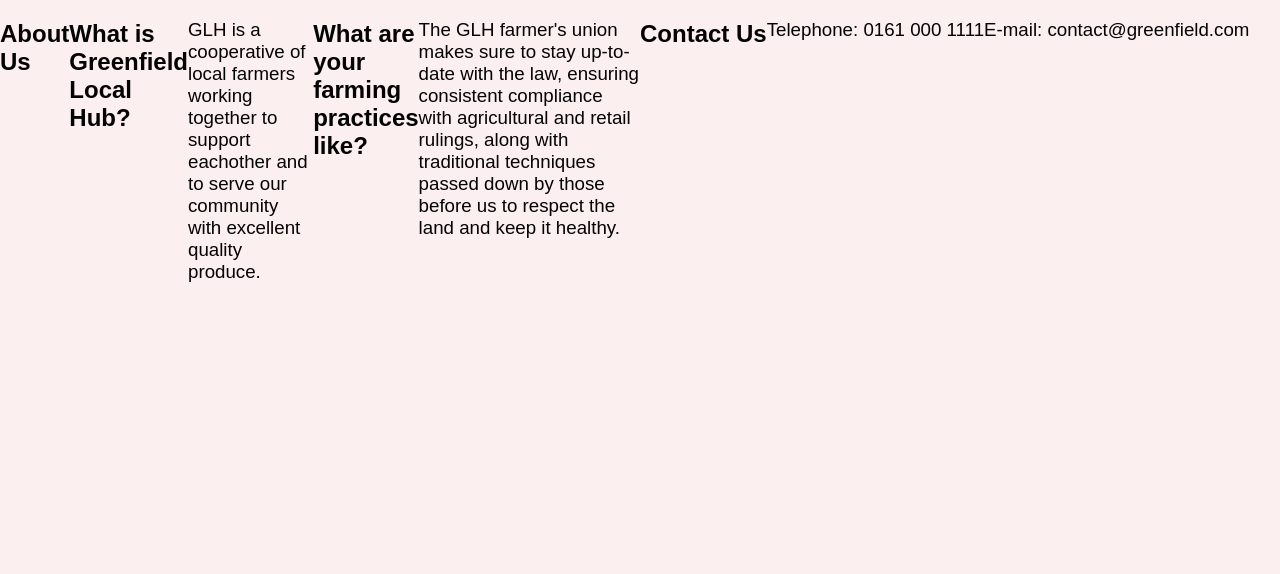
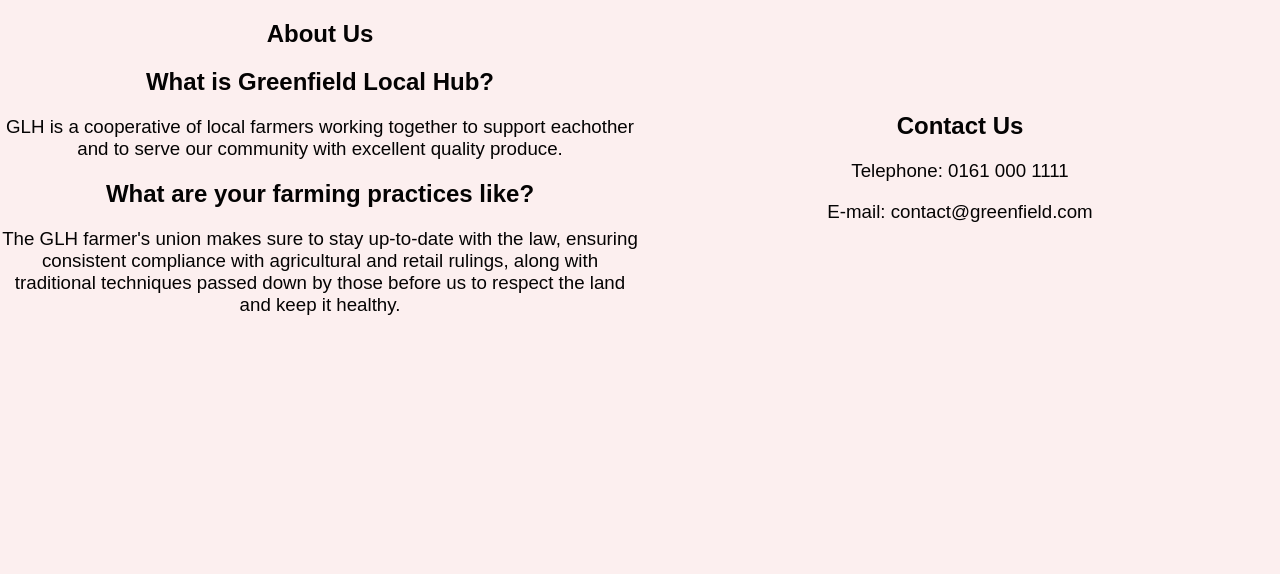
Before and after one commit to theidolone/t, a PHP site: page /about.php in a window 1280 px wide; the page is wider, and only the part inside the window is pictured. Shown: the part 84-658 px from the top of that part. Run offline with PHP 8.4, Linux system fonts and the light colour scheme.

Commit message:
Add files via upload

```diff
--- a/about.php
+++ b/about.php
@@ -15,7 +15,7 @@ session_start()
         include ("header.php")
         ?>
 
-        <main id="about-main">
+    <main id="about-info">
 
         <section id="info">
             <h1 class="manrope-title">About Us</h1>
--- a/account.php
+++ b/account.php
@@ -24,8 +24,8 @@ session_start();
         ?>
 
         <h1 class="manrope-title">Welcome to your account</h1>
-        <h2 class="manrope-title">Currently logged in as <?php echo $_SESSION["email"] ?></h2>
-        <h3 class="manrope-title">Done here? <a href="logout.php" style="color: var(--accent)">Log out</a></h3>
+        <h2 class="manrope-body" style="display: inline;">Currently logged in as</h2> <h2 class="manrope-title" style="display: inline;"><?php echo $_SESSION["email"] ?></h2>
+        <h3 class="manrope-body">Done here? <a href="logout.php" style="color: var(--accent)" class="manrope-title">Log out</a></h3>
 
         <?php
         include ("footer.php")
--- a/defaultstyle.css
+++ b/defaultstyle.css
@@ -171,17 +171,19 @@ body {
     display: flex;
 }
 
-#info {
-    display: flex;
+#about-info, #info, #contact {
+    height: 100%;
+}
+
+#about-info {
+    display: table;
+    height: 100%;
+    width: 100%;
+}
+
+#info, #contact {
+    display: table-cell;
+    text-align: center;
+    vertical-align: middle;
     width: 50%;
 }
-
-#contact {
-    display: flex;
-    width: 50%;
-}
-
-#about-main {
-    display: flex;
-    justify-content: space-evenly;
-}
--- a/header.php
+++ b/header.php
@@ -1,7 +1,7 @@
 <header>
     <nav>
         <div id="navbar">
-            <a href="index.php"><img src="./images/glhLogo.png" width="64px" height="64px" style="position:relative;right:85em;"></a>
+            <a href="index.php" style="position:relative;right:85em;"><img src="./images/glhLogo.png" width="64px" height="64px"></a>
 
                 <a id="basket" class="navbutton-default manrope-body" href="basket.php" style="border-right-style: solid; border-width:2px; border-color:rgba(255,255,255,0.8);">Basket</a>
 
--- a/logout.php
+++ b/logout.php
@@ -5,6 +5,6 @@ $_SESSION = array();
 
 session_destroy();
 
-header("location: index.php");
+header("location: login.php");
 exit;
 ?>
--- a/tcs.php
+++ b/tcs.php
@@ -15,8 +15,8 @@ session_start()
         include ("header.php")
         ?>
 
-        <h1 class="manrope-title">Welcome to Greenfield Local Hub</h1>
-        <p class="manrope-body"> Filler Body </p>
+        <h1 class="manrope-title" style="text-align: center; text-decoration: underline;">Terms and Conditions</h1>
+        <p class="manrope-body" style="text-align: center;">Legal things</p>
 
         <?php
         include ("footer.php")
```
Also changed, not shown: darkstyle.css (+13 -0 lines), index.php (+9 -9 lines), products.php (added, +49 -0 lines). Lines whose indentation alone changed are shown as unchanged.
